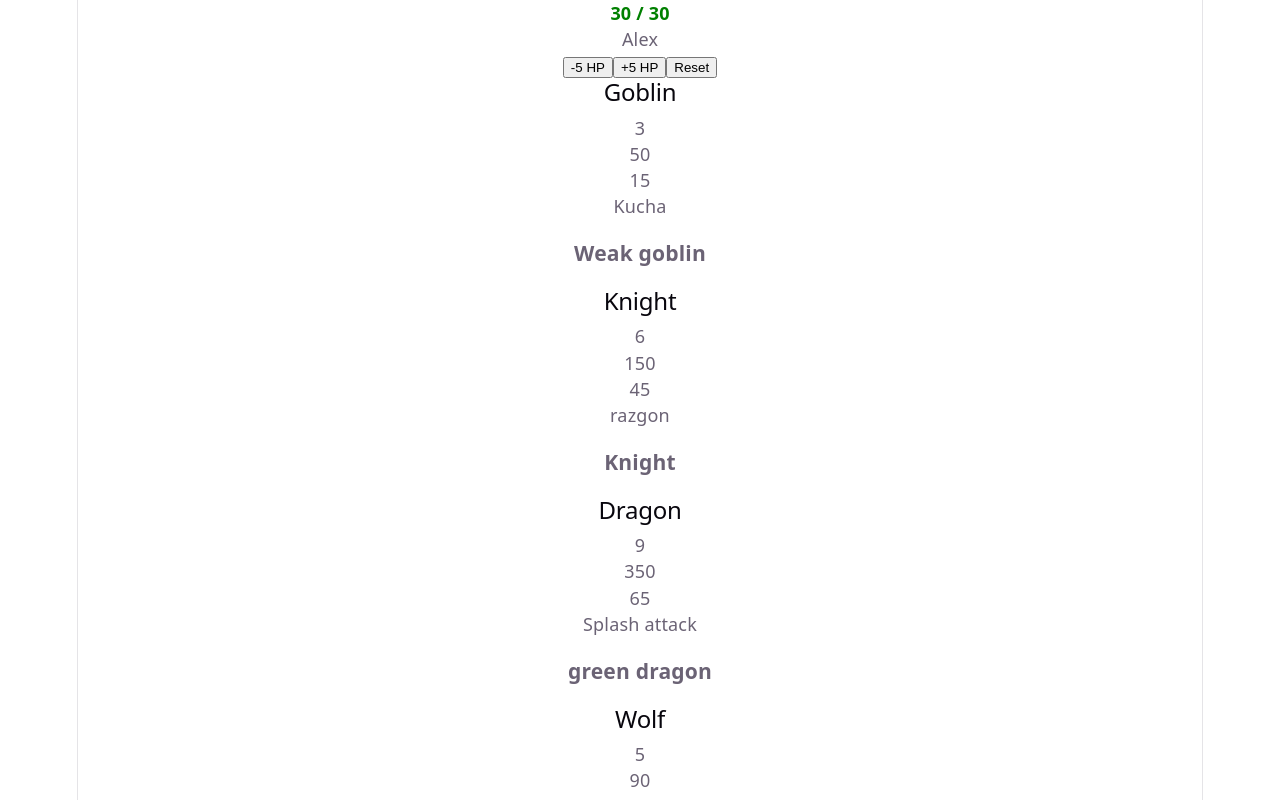
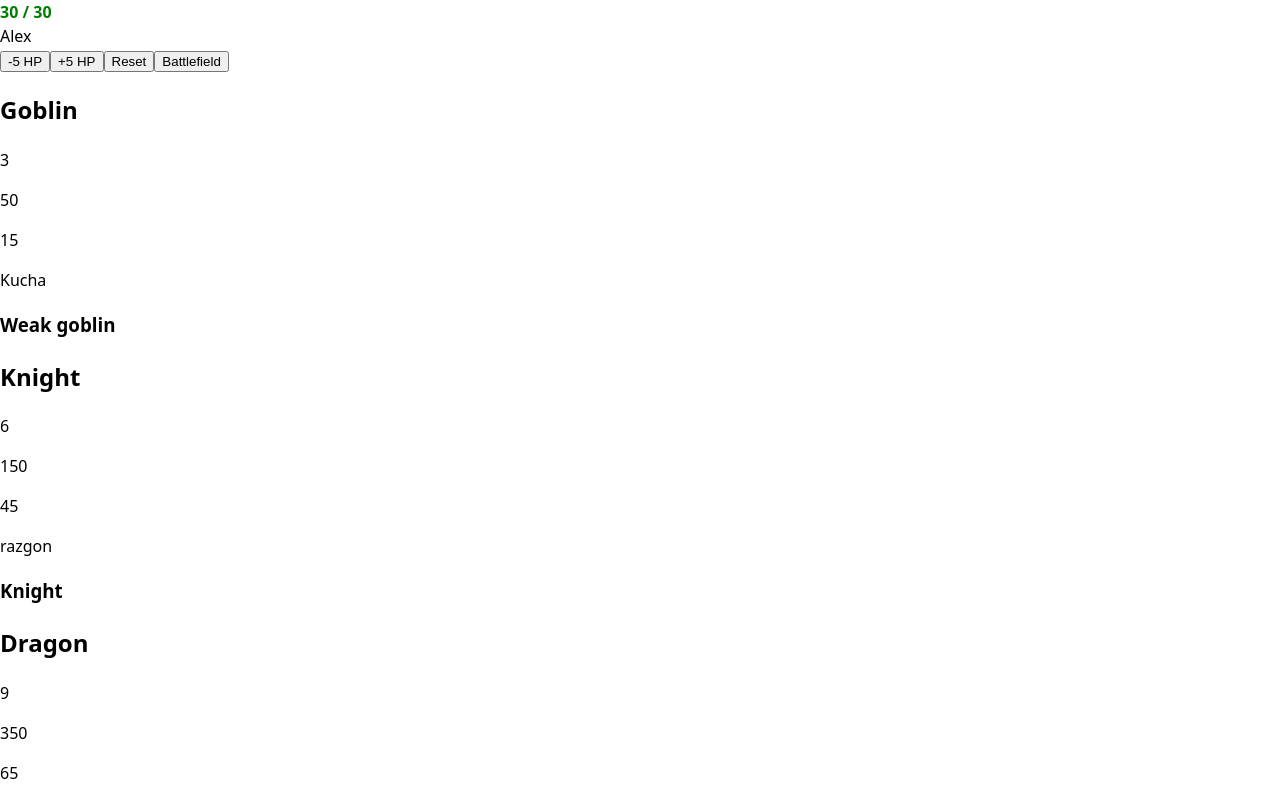
Before and after one commit to alexipt94/cardgame, a React (Vite) app in the folder client/: page / in a window 1280 px wide. Shown: the top 800 px of the page. Built offline with nearby package versions, Linux system fonts and the light colour scheme.

Commit message:
feat: add BattlePage layout with battlefield screen sections

```diff
--- a/client/src/app/App.tsx
+++ b/client/src/app/App.tsx
@@ -1,4 +1,5 @@
 import { useState } from 'react';
+import { BattlePage } from '@/pages/battlepage/BattlePage';
 import { Card, type CardProps } from '../components/Card';
 import { Hero } from '../game/hero/ui/Hero';
 
@@ -19,6 +20,11 @@ function App() {
     { name: 'Archer', cost: 3, descr: 'archer', hp: 40, attack: 25, effects: ['Bow'] },
   ];
   const [hp, setHp] = useState(30);
+  const [battle, setBattle] = useState(false);
+
+  if (battle) {
+    return <BattlePage />;
+  }
   return (
     <section id="center">
       <div>
@@ -32,6 +38,9 @@ function App() {
         <button type="button" onClick={() => setHp(30)}>
           Reset
         </button>
+        <button type="button" onClick={() => setBattle((battle) => !battle)}>
+          Battlefield
+        </button>
       </div>
 
       <div>
--- a/client/src/index.css
+++ b/client/src/index.css
@@ -1,111 +1,22 @@
 :root {
-  --text: #6b6375;
-  --text-h: #08060d;
-  --bg: #fff;
-  --border: #e5e4e7;
-  --code-bg: #f4f3ec;
-  --accent: #aa3bff;
-  --accent-bg: rgba(170, 59, 255, 0.1);
-  --accent-border: rgba(170, 59, 255, 0.5);
-  --social-bg: rgba(244, 243, 236, 0.5);
-  --shadow:
-    rgba(0, 0, 0, 0.1) 0 10px 15px -3px, rgba(0, 0, 0, 0.05) 0 4px 6px -2px;
-
-  --sans: system-ui, 'Segoe UI', Roboto, sans-serif;
-  --heading: system-ui, 'Segoe UI', Roboto, sans-serif;
-  --mono: ui-monospace, Consolas, monospace;
-
-  font: 18px/145% var(--sans);
-  letter-spacing: 0.18px;
   color-scheme: light dark;
-  color: var(--text);
-  background: var(--bg);
-  font-synthesis: none;
-  text-rendering: optimizeLegibility;
-  -webkit-font-smoothing: antialiased;
-  -moz-osx-font-smoothing: grayscale;
-
-  @media (max-width: 1024px) {
-    font-size: 16px;
-  }
 }
 
-@media (prefers-color-scheme: dark) {
-  :root {
-    --text: #9ca3af;
-    --text-h: #f3f4f6;
-    --bg: #16171d;
-    --border: #2e303a;
-    --code-bg: #1f2028;
-    --accent: #c084fc;
-    --accent-bg: rgba(192, 132, 252, 0.15);
-    --accent-border: rgba(192, 132, 252, 0.5);
-    --social-bg: rgba(47, 48, 58, 0.5);
-    --shadow:
-      rgba(0, 0, 0, 0.4) 0 10px 15px -3px, rgba(0, 0, 0, 0.25) 0 4px 6px -2px;
-  }
-
-  #social .button-icon {
-    filter: invert(1) brightness(2);
-  }
-}
-
-#root {
-  width: 1126px;
-  max-width: 100%;
-  margin: 0 auto;
-  text-align: center;
-  border-inline: 1px solid var(--border);
-  min-height: 100svh;
-  display: flex;
-  flex-direction: column;
+*,
+*::before,
+*::after {
   box-sizing: border-box;
 }
 
-body {
+html,
+body,
+#root {
+  width: 100%;
+  min-height: 100vh;
   margin: 0;
 }
 
-h1,
-h2 {
-  font-family: var(--heading);
-  font-weight: 500;
-  color: var(--text-h);
+body {
+  font-family: system-ui, sans-serif;
+  line-height: 1.5;
 }
-
-h1 {
-  font-size: 56px;
-  letter-spacing: -1.68px;
-  margin: 32px 0;
-  @media (max-width: 1024px) {
-    font-size: 36px;
-    margin: 20px 0;
-  }
-}
-h2 {
-  font-size: 24px;
-  line-height: 118%;
-  letter-spacing: -0.24px;
-  margin: 0 0 8px;
-  @media (max-width: 1024px) {
-    font-size: 20px;
-  }
-}
-p {
-  margin: 0;
-}
-
-code,
-.counter {
-  font-family: var(--mono);
-  display: inline-flex;
-  border-radius: 4px;
-  color: var(--text-h);
-}
-
-code {
-  font-size: 15px;
-  line-height: 135%;
-  padding: 4px 8px;
-  background: var(--code-bg);
-}
--- /dev/null
+++ b/client/src/pages/battlepage/BattlePage.css
@@ -0,0 +1,83 @@
+.battle-page {
+  display: grid;
+  grid-template-columns: clamp(72px, 8vw, 110px) minmax(0, 1fr) clamp(72px, 8vw, 110px);
+  grid-template-rows: clamp(60px, 8vh, 80px) minmax(0, 1fr) clamp(100px, 16vh, 140px);
+  grid-template-areas:
+    "header header header"
+    "player field enemy"
+    "deck hand graveyard";
+
+  width: 100%;
+  height: 100vh;
+  overflow: hidden;
+  background-color: #111;
+  color: #fff;
+  box-sizing: border-box;
+}
+
+.battle-section {
+  box-sizing: border-box;
+  min-width: 0;
+  min-height: 0;
+  overflow: hidden;
+  border: 1px solid rgba(255, 255, 255, 0.15);
+  padding: clamp(6px, 1vw, 12px);
+  font-size: clamp(12px, 1.1vw, 18px);
+}
+
+.battle-header {
+  grid-area: header;
+  display: grid;
+  grid-template-columns: 1fr auto 1fr;
+  align-items: center;
+  gap: clamp(6px, 1vw, 12px);
+  background-color: #9fd39f;
+}
+
+.battle-header-player {
+  justify-self: start;
+  min-width: 0;
+}
+
+.battle-header-timer {
+  justify-self: center;
+}
+
+.battle-header-enemy {
+  justify-self: end;
+  min-width: 0;
+}
+
+.battle-player {
+  grid-area: player;
+  background-color: #c44;
+}
+
+.battle-field {
+  grid-area: field;
+  background-color: #111744;
+}
+
+.battle-enemy {
+  grid-area: enemy;
+  background-color: #4a46c7;
+}
+
+.battle-deck {
+  grid-area: deck;
+  background-color: #176f1f;
+}
+
+.battle-hand {
+  grid-area: hand;
+  display: flex;
+  align-items: center;
+  gap: clamp(4px, 0.8vw, 10px);
+  background-color: #98d498;
+  overflow: hidden;
+}
+
+.battle-graveyard {
+  grid-area: graveyard;
+  background-color: #176f1f;
+}
--- /dev/null
+++ b/client/src/pages/battlepage/BattlePage.tsx
@@ -0,0 +1,28 @@
+import './BattlePage.css';
+
+export function BattlePage() {
+  return (
+    <div className="battle-page">
+      {/* Header: имя игрока | таймер | имя врага */}
+      <header className="battle-header battle-section">
+        <div className="battle-header-player">Alex</div>
+        <div className="battle-header-timer">00:00</div>
+        <div className="battle-header-enemy">Boss</div>
+      </header>
+
+      {/* Player Zone — левая колонка */}
+      <aside className="battle-player battle-section">Player Zone</aside>
+
+      {/* Центральное поле — основная зона боя */}
+      <main className="battle-field battle-section">Battlefield</main>
+
+      {/* Enemy Zone — правая колонка */}
+      <aside className="battle-enemy battle-section">Enemy Zone</aside>
+
+      {/* Нижняя полоса: колода | рука | кладбище */}
+      <section className="battle-deck battle-section">Deck</section>
+      <section className="battle-hand battle-section">Hand</section>
+      <section className="battle-graveyard battle-section">Graveyard</section>
+    </div>
+  );
+}
```
Also changed, not shown: 1 other file (tests, documents, lock files or other folders).
